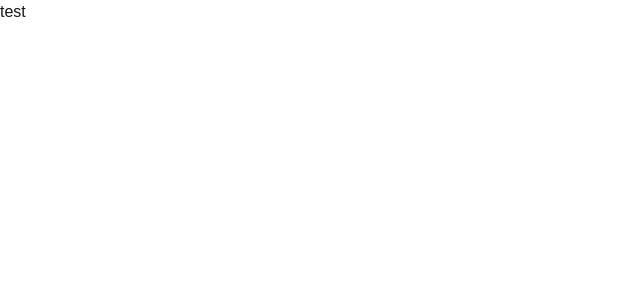
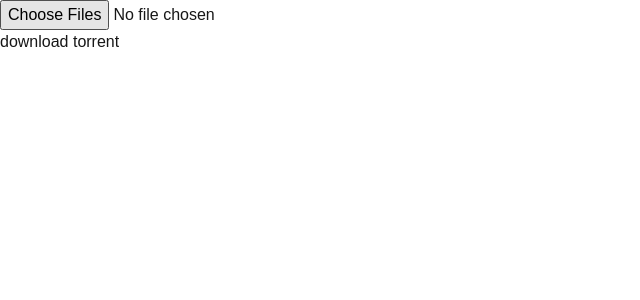
Before and after one commit to tarikkirgin/seedshare, a Next.js app: page / in a window 1280 px wide. Shown: the top 300 px of the page, without its empty margins (0-640 px from the left). Built offline with nearby package versions, Linux system fonts and the light colour scheme.

Commit message:
add mid test sharing code

```diff
--- a/app/page.tsx
+++ b/app/page.tsx
@@ -1,3 +1,10 @@
+import FilePicker from "@/components/filePicker";
+import TestDownloader from "@/components/testDownloader";
 export default function Home() {
-  return <main>test</main>;
+  return (
+    <main>
+      <FilePicker></FilePicker>
+      <TestDownloader />
+    </main>
+  );
 }
--- /dev/null
+++ b/components/filePicker.tsx
@@ -0,0 +1,22 @@
+"use client";
+
+import WebTorrent from "@/public/webtorrent.min.js";
+import { Torrent } from "webtorrent";
+
+export default function FilePicker() {
+  function onFileChange(event: React.ChangeEvent<HTMLInputElement>) {
+    const files = event.target.files;
+    if (!files) return;
+
+    const client = new WebTorrent({
+      dht: false, // Disable DHT
+    });
+
+    const customTrackers = ["ws://149.102.154.203:44851"];
+
+    client.seed(files, { announce: customTrackers }, (torrent: Torrent) => {
+      console.log("Client is seeding " + torrent.magnetURI);
+    });
+  }
+  return <input multiple type="file" onChange={onFileChange} />;
+}
--- /dev/null
+++ b/components/testDownloader.tsx
@@ -0,0 +1,48 @@
+"use client";
+
+import WebTorrent from "@/public/webtorrent.min.js";
+import { useState } from "react";
+import { Torrent } from "webtorrent";
+
+export default function TestDownloader() {
+  const [magnetLink, setMagnetLink] = useState("");
+  function onButtonClick() {
+    const client = new WebTorrent({
+      dht: false,
+    });
+
+    console.log("Adding torrent with magnet URI:", magnetLink);
+
+    client.on("ready", () => {
+      console.log("WebTorrent client is ready");
+    });
+
+    client.add(magnetLink, { path: "/tmp/" }, (torrent: Torrent) => {
+      console.log("Torrent added:", torrent);
+
+      console.log(torrent.files);
+      console.log(
+        torrent.files[0].getBlob((err, blob) => {
+          console.log(blob);
+        })
+      );
+      torrent.on("download", (bytes) => {
+        console.log(`Downloaded ${bytes} bytes`);
+      });
+
+      torrent.on("done", () => {
+        console.log("Torrent download finished");
+      });
+
+      torrent.on("error", (err) => {
+        console.error("Error during torrent download:", err);
+      });
+    });
+  }
+  return (
+    <div>
+      <button onClick={onButtonClick}>download torrent</button>
+      <input type="text" onChange={(e) => setMagnetLink(e.target.value)} />
+    </div>
+  );
+}
```
Also changed, not shown: package.json (+7 -6 lines), 1 other file (tests, documents, lock files or other folders).
